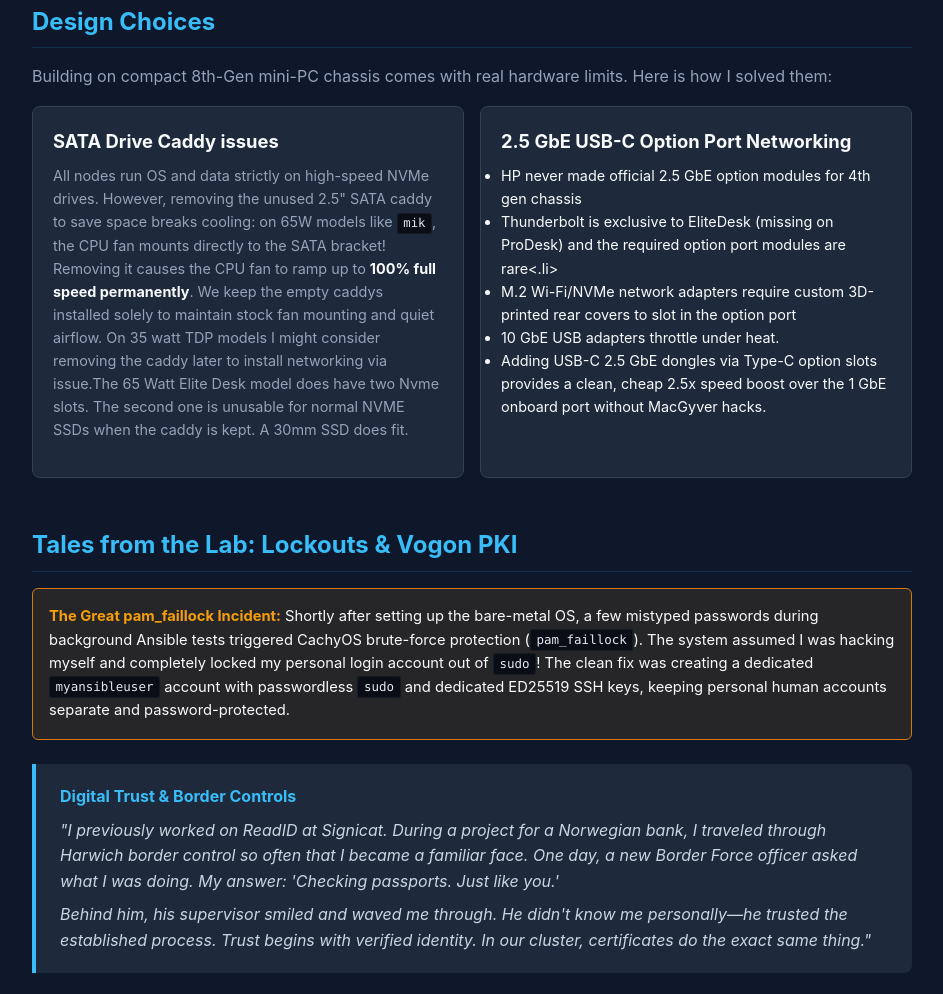
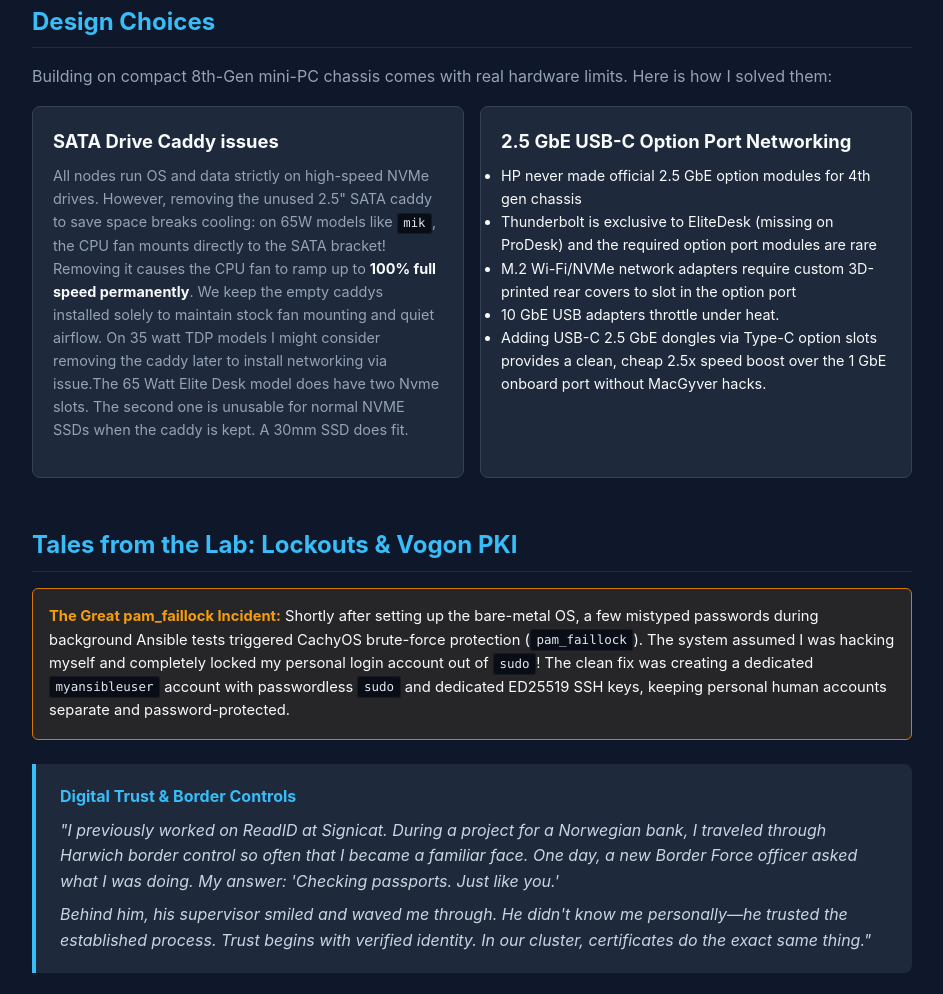
Before and after one commit to nicenemo/mikmakmuk, a plain HTML site: page index.html in a window 1280 px wide. Shown: the part 943-1937 px from the top of the page, without its empty margins (168-1111 px from the left). Drawn offline with Linux system fonts and the light colour scheme.

Commit message:
Update initial website

```diff
--- a/index.html
+++ b/index.html
@@ -358,7 +358,7 @@
             <ul style="font-size: 0.9rem;">
               <li>HP never made official 2.5 GbE option modules for 4th gen chassis
               <li>Thunderbolt is exclusive to EliteDesk (missing on ProDesk) and the required option port modules are
-                rare<.li>
+                rare</li>
               <li>M.2 Wi-Fi/NVMe network adapters require custom 3D-printed rear covers to slot in the option port</li>
               <li>10 GbE USB adapters throttle under heat.</li>
               <li> Adding USB-C 2.5 GbE dongles via Type-C option slots provides a clean, cheap 2.5x speed boost over
```
